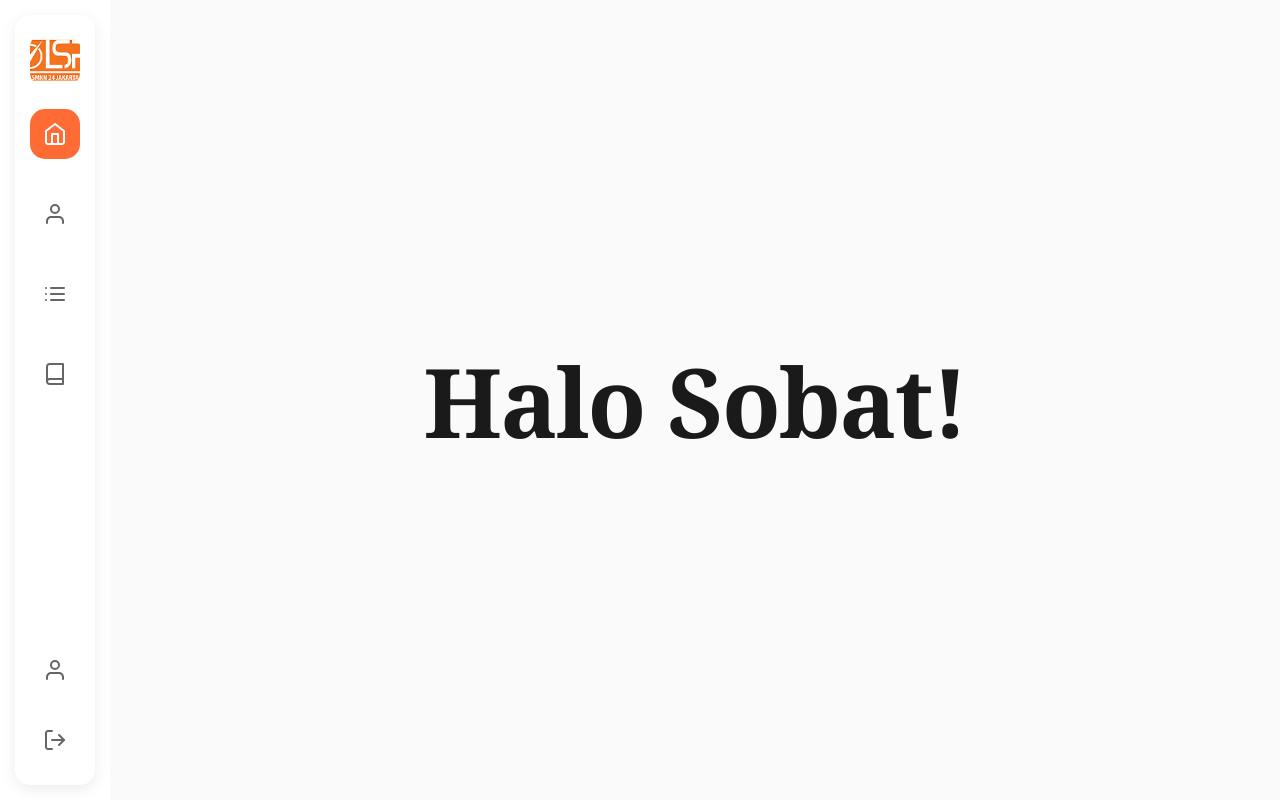
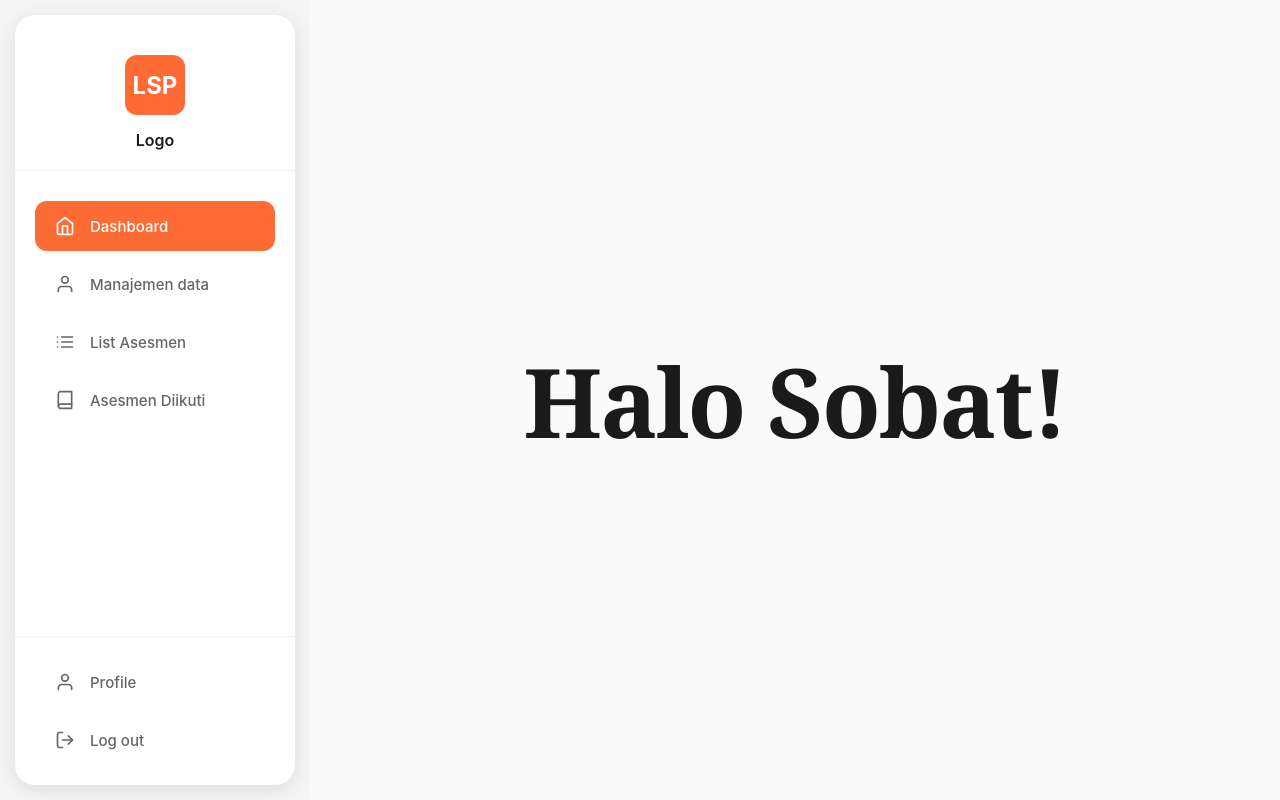
Before and after one commit to fachrid0301/LSP-SMKN24-WEB, a React (Vite) app: page / in a window 1280 px wide. Both pictures are taken after a click on the button "Mulai Sertifikasi". Built offline with nearby package versions, Linux system fonts and the light colour scheme.

Commit message:
update dashboard page - open sidebar

```diff
--- a/src/layouts/CariSkema.jsx
+++ b/src/layouts/CariSkema.jsx
@@ -102,7 +102,7 @@ function CariSkema() {
 
           {/* Cards Container */}
           <div style={{ position: "relative" }}>
-            {/* More Detail Button */}
+            {/* More Detail Button
             <div style={{ textAlign: "right", marginBottom: "20px" }}>
               <button
                 onClick={handleMoreDetail}
@@ -128,7 +128,7 @@ function CariSkema() {
               >
                 More Detail
               </button>
-            </div>
+            </div> */}
             {/* Cards Wrapper */}
             <div
               style={{
--- a/src/layouts/Dashboard.jsx
+++ b/src/layouts/Dashboard.jsx
@@ -17,86 +17,256 @@ function Dashboard() {
     <div style={{
       display: 'flex',
       minHeight: '100vh',
-      fontFamily: '-apple-system, BlinkMacSystemFont, "Segoe UI", Roboto, sans-serif'
+      fontFamily: '-apple-system, BlinkMacSystemFont, "Segoe UI", Roboto, sans-serif',
+      backgroundColor: '#f5f5f5'
     }}>
       {/* Sidebar */}
       <div style={{
-        width: '80px',
+        width: '280px',
         backgroundColor: '#ffffff',
         display: 'flex',
         flexDirection: 'column',
-        alignItems: 'center',
         paddingTop: '20px',
         paddingBottom: '20px',
         position: 'relative',
-        borderRadius: '15px',
-        boxShadow: '0 4px 15px rgba(0,0,0,0.08)',
+        borderRadius: '20px',
+        boxShadow: '0 4px 20px rgba(0,0,0,0.1)',
         margin: '15px',
         height: 'calc(100vh - 30px)'
       }}>
-        {/* Logo Image */}
+        {/* Logo Section */}
         <div style={{
-          marginBottom: '20px',
-          textAlign: 'center'
+          padding: '20px 30px',
+          marginBottom: '30px',
+          textAlign: 'center',
+          borderBottom: '1px solid #f0f0f0'
         }}>
-          <img
-            src="src/img/image 12.png"
-            alt="LSP Logo"
-            style={{
-              width: '50px',
-              height: '50px',
+          <div style={{
+            width: '60px',
+            height: '60px',
+            backgroundColor: '#ff6b35',
             borderRadius: '12px',
-              objectFit: 'cover'
-            }}
-          />
-        </div>
-
-        {/* Logo Icon - Home */}
-        <div style={{
-          width: '50px',
-          height: '50px',
-          backgroundColor: activeMenu === 'Dashboard' ? '#ff6b35' : '#f0f0f0',
-          borderRadius: '15px',
             display: 'flex',
             alignItems: 'center',
             justifyContent: 'center',
-          marginBottom: '30px',
+            margin: '0 auto',
+            marginBottom: '15px'
+          }}>
+            <span style={{
+              color: 'white',
+              fontSize: '24px',
+              fontWeight: 'bold'
+            }}>
+              LSP
+            </span>
+          </div>
+          <h3 style={{
+            margin: 0,
+            fontSize: '16px',
+            fontWeight: '600',
+            color: '#1a1a1a'
+          }}>
+            Logo
+          </h3>
+        </div>
+
+        {/* Menu Items */}
+        <div style={{ flex: 1, paddingLeft: '20px', paddingRight: '20px' }}>
+          {/* Dashboard Menu */}
+          <div style={{
+            display: 'flex',
+            alignItems: 'center',
+            padding: '15px 20px',
+            marginBottom: '8px',
+            backgroundColor: activeMenu === 'Dashboard' ? '#ff6b35' : 'transparent',
+            borderRadius: '12px',
             cursor: 'pointer',
-          transition: 'all 0.2s ease'
+            transition: 'all 0.2s ease',
+            color: activeMenu === 'Dashboard' ? 'white' : '#666'
           }}
           onClick={() => handleMenuClick('Dashboard')}
+          onMouseEnter={(e) => {
+            if (activeMenu !== 'Dashboard') {
+              e.currentTarget.style.backgroundColor = '#f8f9fa';
+            }
+          }}
+          onMouseLeave={(e) => {
+            if (activeMenu !== 'Dashboard') {
+              e.currentTarget.style.backgroundColor = 'transparent';
+            }
+          }}
           >
-          <svg width="24" height="24" viewBox="0 0 24 24" fill="none">
+            <svg width="20" height="20" viewBox="0 0 24 24" fill="none" style={{ marginRight: '15px' }}>
               <path d="M3 9L12 2L21 9V20C21 20.5304 20.7893 21.0391 20.4142 21.4142C20.0391 21.7893 19.5304 22 19 22H5C4.46957 22 3.96086 21.7893 3.58579 21.4142C3.21071 21.0391 3 20.5304 3 20V9Z"
-                  stroke={activeMenu === 'Dashboard' ? 'white' : '#666'}
+                    stroke="currentColor"
                     strokeWidth="2"
                     strokeLinecap="round"
                     strokeLinejoin="round"/>
               <path d="M9 22V12H15V22"
-                  stroke={activeMenu === 'Dashboard' ? 'white' : '#666'}
+                    stroke="currentColor"
                     strokeWidth="2"
                     strokeLinecap="round"
                     strokeLinejoin="round"/>
             </svg>
+            <span style={{ fontSize: '15px', fontWeight: '500' }}>Dashboard</span>
           </div>
 
-        {/* Profile Icon */}
+          {/* Manajemen Data Menu */}
           <div style={{
-          width: '50px',
-          height: '50px',
-          backgroundColor: activeMenu === 'Profile' ? '#ff6b35' : 'transparent',
-          borderRadius: '15px',
             display: 'flex',
             alignItems: 'center',
-          justifyContent: 'center',
-          marginBottom: '30px',
+            padding: '15px 20px',
+            marginBottom: '8px',
+            backgroundColor: activeMenu === 'ManajemenData' ? '#ff6b35' : 'transparent',
+            borderRadius: '12px',
             cursor: 'pointer',
-          transition: 'all 0.2s ease'
+            transition: 'all 0.2s ease',
+            color: activeMenu === 'ManajemenData' ? 'white' : '#666'
+          }}
+          onClick={() => handleMenuClick('ManajemenData')}
+          onMouseEnter={(e) => {
+            if (activeMenu !== 'ManajemenData') {
+              e.currentTarget.style.backgroundColor = '#f8f9fa';
+            }
+          }}
+          onMouseLeave={(e) => {
+            if (activeMenu !== 'ManajemenData') {
+              e.currentTarget.style.backgroundColor = 'transparent';
+            }
+          }}
+          >
+            <svg width="20" height="20" viewBox="0 0 24 24" fill="none" style={{ marginRight: '15px' }}>
+              <path d="M20 21V19C20 17.9391 19.5786 16.9217 18.8284 16.1716C18.0783 15.4214 17.0609 15 16 15H8C6.93913 15 5.92172 15.4214 5.17157 16.1716C4.42143 16.9217 4 17.9391 4 19V21"
+                    stroke="currentColor"
+                    strokeWidth="2"
+                    strokeLinecap="round"
+                    strokeLinejoin="round"/>
+              <circle cx="12" cy="7" r="4"
+                      stroke="currentColor"
+                      strokeWidth="2"
+                      strokeLinecap="round"
+                      strokeLinejoin="round"/>
+            </svg>
+            <span style={{ fontSize: '15px', fontWeight: '500' }}>Manajemen data</span>
+          </div>
+
+          {/* List Asesmen Menu */}
+          <div style={{
+            display: 'flex',
+            alignItems: 'center',
+            padding: '15px 20px',
+            marginBottom: '8px',
+            backgroundColor: activeMenu === 'ListAsesmen' ? '#ff6b35' : 'transparent',
+            borderRadius: '12px',
+            cursor: 'pointer',
+            transition: 'all 0.2s ease',
+            color: activeMenu === 'ListAsesmen' ? 'white' : '#666'
+          }}
+          onClick={() => handleMenuClick('ListAsesmen')}
+          onMouseEnter={(e) => {
+            if (activeMenu !== 'ListAsesmen') {
+              e.currentTarget.style.backgroundColor = '#f8f9fa';
+            }
+          }}
+          onMouseLeave={(e) => {
+            if (activeMenu !== 'ListAsesmen') {
+              e.currentTarget.style.backgroundColor = 'transparent';
+            }
+          }}
+          >
+            <svg width="20" height="20" viewBox="0 0 24 24" fill="none" style={{ marginRight: '15px' }}>
+              <line x1="8" y1="6" x2="21" y2="6"
+                    stroke="currentColor"
+                    strokeWidth="2"
+                    strokeLinecap="round"
+                    strokeLinejoin="round"/>
+              <line x1="8" y1="12" x2="21" y2="12"
+                    stroke="currentColor"
+                    strokeWidth="2"
+                    strokeLinecap="round"
+                    strokeLinejoin="round"/>
+              <line x1="8" y1="18" x2="21" y2="18"
+                    stroke="currentColor"
+                    strokeWidth="2"
+                    strokeLinecap="round"
+                    strokeLinejoin="round"/>
+              <line x1="3" y1="6" x2="3.01" y2="6"
+                    stroke="currentColor"
+                    strokeWidth="2"
+                    strokeLinecap="round"
+                    strokeLinejoin="round"/>
+              <line x1="3" y1="12" x2="3.01" y2="12"
+                    stroke="currentColor"
+                    strokeWidth="2"
+                    strokeLinecap="round"
+                    strokeLinejoin="round"/>
+              <line x1="3" y1="18" x2="3.01" y2="18"
+                    stroke="currentColor"
+                    strokeWidth="2"
+                    strokeLinecap="round"
+                    strokeLinejoin="round"/>
+            </svg>
+            <span style={{ fontSize: '15px', fontWeight: '500' }}>List Asesmen</span>
+          </div>
+
+          {/* Asesmen Diikuti Menu */}
+          <div style={{
+            display: 'flex',
+            alignItems: 'center',
+            padding: '15px 20px',
+            marginBottom: '8px',
+            backgroundColor: activeMenu === 'AsesmenDiikuti' ? '#ff6b35' : 'transparent',
+            borderRadius: '12px',
+            cursor: 'pointer',
+            transition: 'all 0.2s ease',
+            color: activeMenu === 'AsesmenDiikuti' ? 'white' : '#666'
+          }}
+          onClick={() => handleMenuClick('AsesmenDiikuti')}
+          onMouseEnter={(e) => {
+            if (activeMenu !== 'AsesmenDiikuti') {
+              e.currentTarget.style.backgroundColor = '#f8f9fa';
+            }
+          }}
+          onMouseLeave={(e) => {
+            if (activeMenu !== 'AsesmenDiikuti') {
+              e.currentTarget.style.backgroundColor = 'transparent';
+            }
+          }}
+          >
+            <svg width="20" height="20" viewBox="0 0 24 24" fill="none" style={{ marginRight: '15px' }}>
+              <path d="M4 19.5C4 18.837 4.26339 18.2011 4.73223 17.7322C5.20107 17.2634 5.83696 17 6.5 17H20"
+                    stroke="currentColor"
+                    strokeWidth="2"
+                    strokeLinecap="round"
+                    strokeLinejoin="round"/>
+              <path d="M6.5 2H20V22H6.5C5.83696 22 5.20107 21.7366 4.73223 21.2678C4.26339 20.7989 4 20.163 4 19.5V4.5C4 3.83696 4.26339 3.20107 4.73223 2.73223C5.20107 2.26339 5.83696 2 6.5 2Z"
+                    stroke="currentColor"
+                    strokeWidth="2"
+                    strokeLinecap="round"
+                    strokeLinejoin="round"/>
+            </svg>
+            <span style={{ fontSize: '15px', fontWeight: '500' }}>Asesmen Diikuti</span>
+          </div>
+        </div>
+
+        {/* Bottom Menu Items */}
+        <div style={{ paddingLeft: '20px', paddingRight: '20px', borderTop: '1px solid #f0f0f0', paddingTop: '20px' }}>
+          {/* Profile Menu */}
+          <div style={{
+            display: 'flex',
+            alignItems: 'center',
+            padding: '15px 20px',
+            marginBottom: '8px',
+            backgroundColor: activeMenu === 'Profile' ? '#ff6b35' : 'transparent',
+            borderRadius: '12px',
+            cursor: 'pointer',
+            transition: 'all 0.2s ease',
+            color: activeMenu === 'Profile' ? 'white' : '#666'
           }}
           onClick={() => handleMenuClick('Profile')}
           onMouseEnter={(e) => {
             if (activeMenu !== 'Profile') {
-            e.currentTarget.style.backgroundColor = '#f5f5f5';
+              e.currentTarget.style.backgroundColor = '#f8f9fa';
             }
           }}
           onMouseLeave={(e) => {
@@ -105,194 +275,58 @@ function Dashboard() {
             }
           }}
           >
-          <svg width="24" height="24" viewBox="0 0 24 24" fill="none">
+            <svg width="20" height="20" viewBox="0 0 24 24" fill="none" style={{ marginRight: '15px' }}>
               <path d="M20 21V19C20 17.9391 19.5786 16.9217 18.8284 16.1716C18.0783 15.4214 17.0609 15 16 15H8C6.93913 15 5.92172 15.4214 5.17157 16.1716C4.42143 16.9217 4 17.9391 4 19V21"
-                  stroke={activeMenu === 'Profile' ? 'white' : '#666'}
+                    stroke="currentColor"
                     strokeWidth="2"
                     strokeLinecap="round"
                     strokeLinejoin="round"/>
               <circle cx="12" cy="7" r="4"
-                    stroke={activeMenu === 'Profile' ? 'white' : '#666'}
+                      stroke="currentColor"
                       strokeWidth="2"
                       strokeLinecap="round"
                       strokeLinejoin="round"/>
             </svg>
+            <span style={{ fontSize: '15px', fontWeight: '500' }}>Profile</span>
           </div>
 
-        {/* List Icon */}
+          {/* Logout Menu */}
           <div style={{
-          width: '50px',
-          height: '50px',
-          backgroundColor: activeMenu === 'Assessment' ? '#ff6b35' : 'transparent',
-          borderRadius: '15px',
             display: 'flex',
             alignItems: 'center',
-          justifyContent: 'center',
-          marginBottom: '30px',
+            padding: '15px 20px',
+            borderRadius: '12px',
             cursor: 'pointer',
-          transition: 'all 0.2s ease'
-        }}
-        onClick={() => handleMenuClick('Assessment')}
-        onMouseEnter={(e) => {
-          if (activeMenu !== 'Assessment') {
-            e.currentTarget.style.backgroundColor = '#f5f5f5';
-          }
-        }}
-        onMouseLeave={(e) => {
-          if (activeMenu !== 'Assessment') {
-            e.currentTarget.style.backgroundColor = 'transparent';
-          }
-        }}
-        >
-          <svg width="24" height="24" viewBox="0 0 24 24" fill="none">
-            <line x1="8" y1="6" x2="21" y2="6"
-                  stroke={activeMenu === 'Assessment' ? 'white' : '#666'}
-                  strokeWidth="2"
-                  strokeLinecap="round"
-                  strokeLinejoin="round"/>
-            <line x1="8" y1="12" x2="21" y2="12"
-                  stroke={activeMenu === 'Assessment' ? 'white' : '#666'}
-                  strokeWidth="2"
-                  strokeLinecap="round"
-                  strokeLinejoin="round"/>
-            <line x1="8" y1="18" x2="21" y2="18"
-                  stroke={activeMenu === 'Assessment' ? 'white' : '#666'}
-                  strokeWidth="2"
-                  strokeLinecap="round"
-                  strokeLinejoin="round"/>
-            <line x1="3" y1="6" x2="3.01" y2="6"
-                  stroke={activeMenu === 'Assessment' ? 'white' : '#666'}
-                  strokeWidth="2"
-                  strokeLinecap="round"
-                  strokeLinejoin="round"/>
-            <line x1="3" y1="12" x2="3.01" y2="12"
-                  stroke={activeMenu === 'Assessment' ? 'white' : '#666'}
-                  strokeWidth="2"
-                  strokeLinecap="round"
-                  strokeLinejoin="round"/>
-            <line x1="3" y1="18" x2="3.01" y2="18"
-                  stroke={activeMenu === 'Assessment' ? 'white' : '#666'}
-                  strokeWidth="2"
-                  strokeLinecap="round"
-                  strokeLinejoin="round"/>
-          </svg>
-        </div>
-
-        {/* Book Icon */}
-        <div style={{
-          width: '50px',
-          height: '50px',
-          backgroundColor: activeMenu === 'Reports' ? '#ff6b35' : 'transparent',
-          borderRadius: '15px',
-          display: 'flex',
-          alignItems: 'center',
-          justifyContent: 'center',
-          marginBottom: 'auto',
-          cursor: 'pointer',
-          transition: 'all 0.2s ease'
-        }}
-        onClick={() => handleMenuClick('Reports')}
-        onMouseEnter={(e) => {
-          if (activeMenu !== 'Reports') {
-            e.currentTarget.style.backgroundColor = '#f5f5f5';
-          }
-        }}
-        onMouseLeave={(e) => {
-          if (activeMenu !== 'Reports') {
-            e.currentTarget.style.backgroundColor = 'transparent';
-          }
-        }}
-        >
-          <svg width="24" height="24" viewBox="0 0 24 24" fill="none">
-            <path d="M4 19.5C4 18.837 4.26339 18.2011 4.73223 17.7322C5.20107 17.2634 5.83696 17 6.5 17H20"
-                  stroke={activeMenu === 'Reports' ? 'white' : '#666'}
-                  strokeWidth="2"
-                  strokeLinecap="round"
-                  strokeLinejoin="round"/>
-            <path d="M6.5 2H20V22H6.5C5.83696 22 5.20107 21.7366 4.73223 21.2678C4.26339 20.7989 4 20.163 4 19.5V4.5C4 3.83696 4.26339 3.20107 4.73223 2.73223C5.20107 2.26339 5.83696 2 6.5 2Z"
-                  stroke={activeMenu === 'Reports' ? 'white' : '#666'}
-                  strokeWidth="2"
-                  strokeLinecap="round"
-                  strokeLinejoin="round"/>
-          </svg>
-        </div>
-
-        {/* Bottom Profile Icon */}
-        <div style={{
-          width: '50px',
-          height: '50px',
-          backgroundColor: activeMenu === 'Settings' ? '#ff6b35' : 'transparent',
-          borderRadius: '15px',
-          display: 'flex',
-          alignItems: 'center',
-          justifyContent: 'center',
-          marginBottom: '20px',
-          cursor: 'pointer',
-          transition: 'all 0.2s ease'
-        }}
-        onClick={() => handleMenuClick('Settings')}
-        onMouseEnter={(e) => {
-          if (activeMenu !== 'Settings') {
-            e.currentTarget.style.backgroundColor = '#f5f5f5';
-          }
-        }}
-        onMouseLeave={(e) => {
-          if (activeMenu !== 'Settings') {
-            e.currentTarget.style.backgroundColor = 'transparent';
-          }
-        }}
-        >
-          <svg width="24" height="24" viewBox="0 0 24 24" fill="none">
-            <path d="M20 21V19C20 17.9391 19.5786 16.9217 18.8284 16.1716C18.0783 15.4214 17.0609 15 16 15H8C6.93913 15 5.92172 15.4214 5.17157 16.1716C4.42143 16.9217 4 17.9391 4 19V21"
-                  stroke={activeMenu === 'Settings' ? 'white' : '#666'}
-                  strokeWidth="2"
-                  strokeLinecap="round"
-                  strokeLinejoin="round"/>
-            <circle cx="12" cy="7" r="4"
-                    stroke={activeMenu === 'Settings' ? 'white' : '#666'}
-                    strokeWidth="2"
-                    strokeLinecap="round"
-                    strokeLinejoin="round"/>
-          </svg>
-        </div>
-
-        {/* Logout Icon */}
-        <div style={{
-          width: '50px',
-          height: '50px',
-          backgroundColor: 'transparent',
-          borderRadius: '15px',
-          display: 'flex',
-          alignItems: 'center',
-          justifyContent: 'center',
-          cursor: 'pointer',
-          transition: 'all 0.2s ease'
+            transition: 'all 0.2s ease',
+            color: '#666'
           }}
           onClick={() => handleMenuClick('Logout')}
           onMouseEnter={(e) => {
-          e.currentTarget.style.backgroundColor = '#f5f5f5';
+            e.currentTarget.style.backgroundColor = '#f8f9fa';
           }}
           onMouseLeave={(e) => {
             e.currentTarget.style.backgroundColor = 'transparent';
           }}
           >
-          <svg width="24" height="24" viewBox="0 0 24 24" fill="none">
+            <svg width="20" height="20" viewBox="0 0 24 24" fill="none" style={{ marginRight: '15px' }}>
               <path d="M9 21H5C4.46957 21 3.96086 20.7893 3.58579 20.4142C3.21071 20.0391 3 19.5304 3 19V5C3 4.46957 3.21071 3.96086 3.58579 3.58579C3.96086 3.21071 4.46957 3 5 3H9"
-                  stroke="#666"
+                    stroke="currentColor"
                     strokeWidth="2"
                     strokeLinecap="round"
                     strokeLinejoin="round"/>
               <polyline points="16,17 21,12 16,7"
-                      stroke="#666"
+                        stroke="currentColor"
                         strokeWidth="2"
                         strokeLinecap="round"
                         strokeLinejoin="round"/>
               <line x1="21" y1="12" x2="9" y2="12"
-                  stroke="#666"
+                    stroke="currentColor"
                     strokeWidth="2"
                     strokeLinecap="round"
                     strokeLinejoin="round"/>
             </svg>
+            <span style={{ fontSize: '15px', fontWeight: '500' }}>Log out</span>
+          </div>
         </div>
       </div>
 
@@ -382,7 +416,7 @@ function Dashboard() {
           </div>
         )}
 
-        {activeMenu === 'Assessment' && (
+        {activeMenu === 'ManajemenData' && (
           <div style={{ textAlign: 'center' }}>
             <h1 style={{
               fontSize: '3rem',
@@ -390,19 +424,19 @@ function Dashboard() {
               color: '#1a1a1a',
               marginBottom: '20px'
             }}>
-              Assessment Center
+              Manajemen Data
             </h1>
             <p style={{
               fontSize: '1.2rem',
               color: '#666',
               maxWidth: '600px'
             }}>
-              Kelola dan lihat semua assessment yang tersedia
+              Kelola data pengguna, asesor, dan informasi lainnya
             </p>
           </div>
         )}
 
-        {activeMenu === 'Reports' && (
+        {activeMenu === 'ListAsesmen' && (
           <div style={{ textAlign: 'center' }}>
             <h1 style={{
               fontSize: '3rem',
@@ -410,19 +444,19 @@ function Dashboard() {
               color: '#1a1a1a',
               marginBottom: '20px'
             }}>
-              Reports
+              List Asesmen
             </h1>
             <p style={{
               fontSize: '1.2rem',
               color: '#666',
               maxWidth: '600px'
             }}>
-              Lihat laporan dan dokumentasi assessment
+              Daftar semua asesmen yang tersedia
             </p>
           </div>
         )}
 
-        {activeMenu === 'Settings' && (
+        {activeMenu === 'AsesmenDiikuti' && (
           <div style={{ textAlign: 'center' }}>
             <h1 style={{
               fontSize: '3rem',
@@ -430,14 +464,14 @@ function Dashboard() {
               color: '#1a1a1a',
               marginBottom: '20px'
             }}>
-              Settings
+              Asesmen Diikuti
             </h1>
             <p style={{
               fontSize: '1.2rem',
               color: '#666',
               maxWidth: '600px'
             }}>
-              Kelola pengaturan aplikasi dan preferensi Anda
+              Riwayat asesmen yang telah Anda ikuti
             </p>
           </div>
         )}
```
Lines whose indentation alone changed are shown as unchanged.
